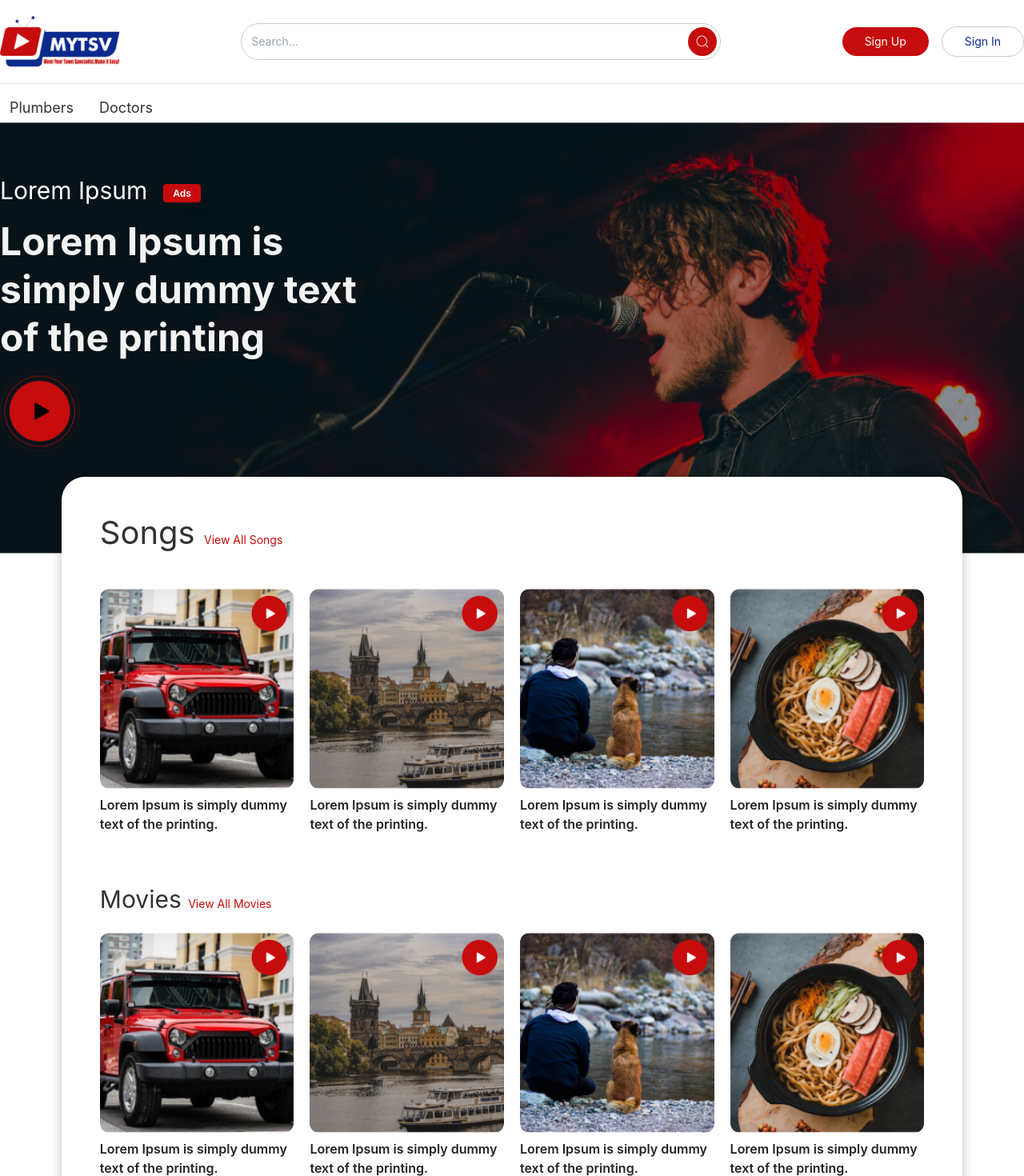
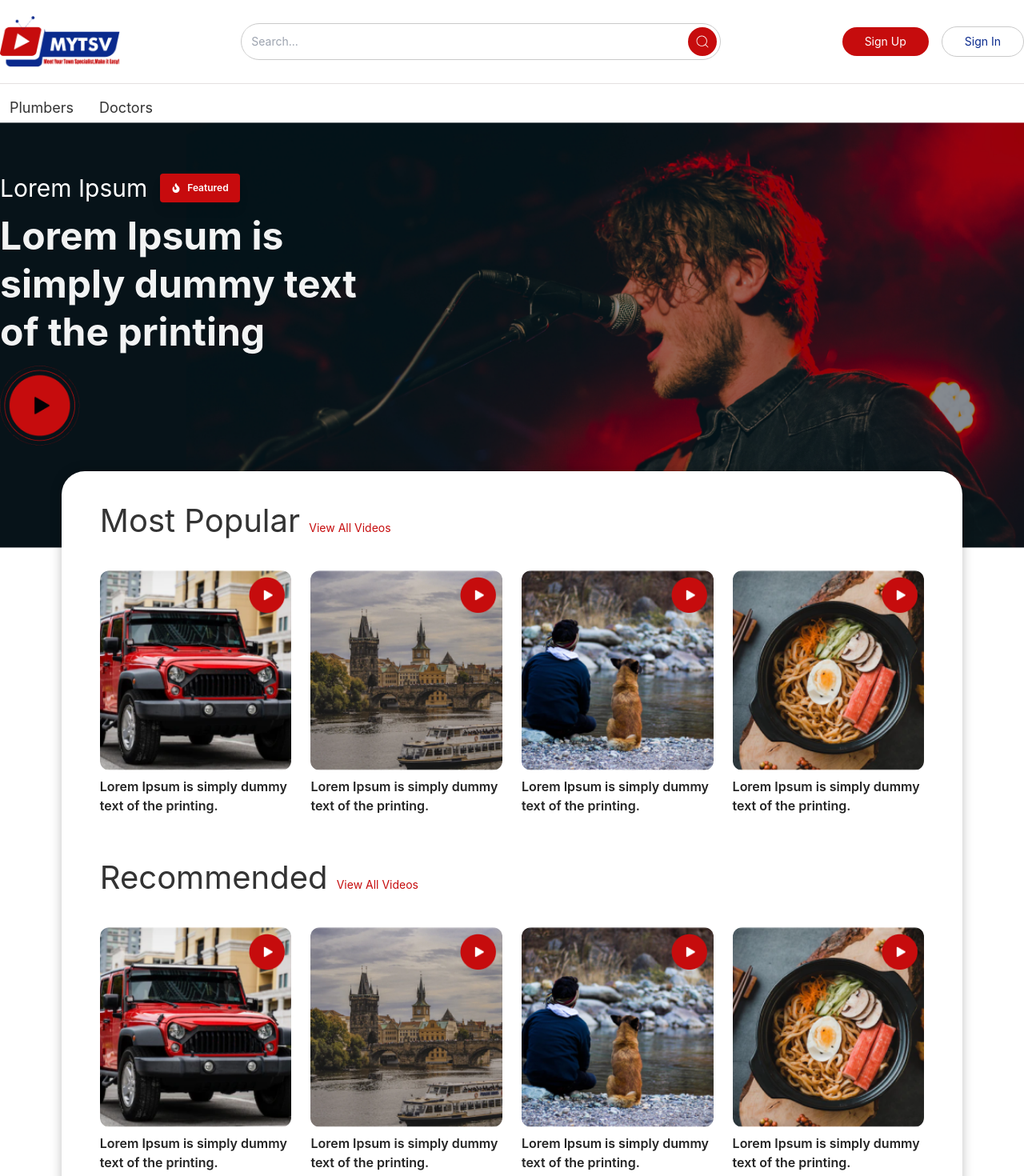
Before and after one commit to sesita/tsv, a React (Create React App) app in the folder react-app/: page / in a window 1280 px wide. Shown: the top 1470 px of the page at 80% size. Built offline with nearby package versions, Linux system fonts and the light colour scheme.

Commit message:
fix: pages

```diff
--- a/react-app/src/components/Home/Featured.jsx
+++ b/react-app/src/components/Home/Featured.jsx
@@ -1,6 +1,6 @@
 import React from "react";
 import { Link } from "react-router-dom";
-import AdsRibon from "../Common/AdsRibon";
+import { FaFire } from "react-icons/fa";
 
 const Featured = () => {
     return (
@@ -16,15 +16,21 @@
             >
                 <div className="container mx-auto text-white">
                     <div className="w-[100%] max-w-[450px]">
-                        <h4 className="md:text-3xl text-lg flex items-center">
-                            Lorem Ipsum
-                            <div>
-                                <AdsRibon />
-                            </div>
+                        <h4 className="md:text-3xl text-lg flex items-center gap-4">
+                            <span>Lorem Ipsum</span>
+                            <span className="text-[12px] bg-[#c70b0d] font-italic rounded-[4px] px-[14px] font-semibold shadow-lg flex items-center gap-2">
+                                <FaFire /> Featured
+                            </span>
                         </h4>
-                        <h1 className="md:text-5xl text-2xl font-semibold md:font-bold my-3 md:leading-tight text-white opacity-95">Lorem Ipsum is simply dummy text of the printing</h1>
+                        <h1 className="md:text-5xl text-2xl font-semibold md:font-bold my-3 md:leading-tight text-white opacity-95">
+                            Lorem Ipsum is simply dummy text of the printing
+                        </h1>
                         <Link to={""}>
-                            <img src={require("../../assets/img/PlayIcon.png")} alt="Play Icon" className="inline w-full md:max-w-[100px] max-w-[45px]" />
+                            <img
+                                src={require("../../assets/img/PlayIcon.png")}
+                                alt="Play Icon"
+                                className="inline w-full md:max-w-[100px] max-w-[45px]"
+                            />
                         </Link>
                     </div>
                 </div>
--- a/react-app/src/components/Home/Videos.jsx
+++ b/react-app/src/components/Home/Videos.jsx
@@ -6,14 +6,14 @@
     return (
         <>
             <section className="mb-16 md:px-0 px-3">
-                <div className={`mx-auto md:w-[88%] ${hideShadow ? "" : "shadow-[0px_0px_14px_0px_rgba(0,0,0,0.25)]"} md:pt-10 pt-6 px-12 rounded-[29px] -mt-24 z-20 bg-white pb-10`}>
-                    <h2 className="text-[40px] mb-10">
-                        Songs{" "}
+                <div className={`mx-auto md:w-[88%] ${hideShadow ? "" : "shadow-[0px_0px_14px_0px_rgba(0,0,0,0.25)]"} pt-8 px-12 rounded-[29px] -mt-24 z-20 bg-white pb-10`}>
+                    <h2 className="text-[40px] mb-8">
+                        Most Popular{" "}
                         <Link to={""} className="text-sm font-normal text-[#C60C0D]">
-                            View All Songs
+                            View All Videos
                         </Link>
                     </h2>
-                    <div className="grid gap-5 xl:grid-cols-4 lg:grid-cols-3 md:grid-cols-2 sm:grid-cols-1 mb-16">
+                    <div className="grid gap-6 xl:grid-cols-4 lg:grid-cols-3 md:grid-cols-2 sm:grid-cols-1 mb-12">
                         <VideoBox
                             info={{
                                 _id: 1,
@@ -44,13 +44,13 @@
                         />
                     </div>
 
-                    <h2 className="text-3xl mb-6">
-                        Movies{" "}
+                    <h2 className="text-[40px] mb-8">
+                        Recommended{" "}
                         <Link to={""} className="text-sm text-[#C60C0D]">
-                            View All Movies
+                            View All Videos
                         </Link>
                     </h2>
-                    <div className="grid gap-5 xl:grid-cols-4 lg:grid-cols-3 md:grid-cols-2 sm:grid-cols-1 mb-16">
+                    <div className="grid gap-6 xl:grid-cols-4 lg:grid-cols-3 md:grid-cols-2 sm:grid-cols-1 mb-16">
                         <VideoBox
                             info={{
                                 _id: 1,
--- a/react-app/src/components/Layouts/UserLayout.jsx
+++ b/react-app/src/components/Layouts/UserLayout.jsx
@@ -1,11 +1,13 @@
 import React from "react";
 import NormalLayout from "./NormalLayout";
 import Banner from "../User/Banner";
+import Categories from "../../components/Home/Categories";
 
 const UserLayout = ({ pageTitle, children }) => {
   return (
     <>
       <NormalLayout>
+      <Categories />
         <Banner pageTitle={pageTitle} />
         <section className="container mx-auto lg:px-0 px-2 -mt-28 mb-14">
           <div className="shadow-lg rounded-2xl py-14 px-10 bg-white">
--- a/react-app/src/components/Search/Videos.jsx
+++ b/react-app/src/components/Search/Videos.jsx
@@ -5,11 +5,10 @@
 const Videos = ({ searchQuery }) => {
     return (
         <>
-      <section className="md:px-0 px-2">
-        <div className="container mx-auto">
-          <div className="shadow-lg rounded-2xl py-8 px-6 bg-white -mt-20 mb-12">
+            <section className="mb-16 md:px-0 px-3">
+                <div className="mx-auto md:w-[88%] shadow-[0px_0px_14px_0px_rgba(0,0,0,0.25)] pt-8 px-12 rounded-[29px] -mt-24 z-20 bg-white pb-10">
                     <FilterOptions />
-            <div className="grid grid-cols-1 gap-4 lg:grid-cols-4 md:grid-cols-3 sm:grid-cols-2">
+                    <div className="grid grid-cols-1 gap-x-8 gap-y-10 lg:grid-cols-4 md:grid-cols-3 sm:grid-cols-2">
                         <VideoBox
                             info={{
                                 _id: 1,
@@ -68,7 +67,6 @@
                         />
                     </div>
                 </div>
-        </div>
             </section>
         </>
     );
--- a/react-app/src/components/SingleVideo/Banner.jsx
+++ b/react-app/src/components/SingleVideo/Banner.jsx
@@ -3,7 +3,9 @@
         <>
             <section className="bg-gradient-to-r from-gray-900 via-gray-700 to-black pt-10 pb-20">
                 <div className="container mx-auto md:px-0 px-2">
-          <h2 className="text-white text-5xl font-semibold">{text}</h2>
+                    <h2 className="text-white text-5xl font-semibold">
+                        {text}
+                    </h2>
                 </div>
             </section>
         </>
--- a/react-app/src/components/SingleVideo/MainBox.jsx
+++ b/react-app/src/components/SingleVideo/MainBox.jsx
@@ -8,14 +8,14 @@
         <>
             <section>
                 <div className="container mx-auto md:px-0 px-2">
-          <div className="rounded-3xl py-8 px-8 shadow bg-white -mt-10">
+                    <div className="rounded-3xl py-8 px-8 shadow-[box-shadow: 0px 0px 14px 0px rgba(0, 0, 0, 0.25)] bg-white -mt-10">
                         <Video />
                         <div className="flex gap-6 mt-5">
                             <div className="flex-1">
                                 <VideoInfo />
                                 <Comments />
                             </div>
-              <div className="w-full max-w-[300px] flex flex-col gap-5 shadow p-2 rounded">
+                            <div className="w-full max-w-[300px] flex flex-col gap-5 p-2 rounded">
                                 <VideoBox
                                     info={{
                                         _id: 1,
--- a/react-app/src/pages/Auth/Signin.js
+++ b/react-app/src/pages/Auth/Signin.js
@@ -13,15 +13,14 @@
 
     const handleLogin = async (e) => {
         e.preventDefault();
-        const name = e.target.name.value;
         const email = e.target.email.value;
         const password = e.target.password.value;
 
-        if (!name || !email || !password || name === "" || email === "" || password === "") {
+        if (!email || !password || email === "" || password === "") {
             toast.error("All field are required!");
         } else {
             toast.success("Login successfully");
-            await login({ _id: 1234, name, email, password });
+            await login({ _id: 1234, name: 'tester', email, password });
             setTimeout(() => {
                 navigate("/");
             }, 1000);
```
Also changed, not shown: react-app/src/components/Common/Header.jsx (+5 -7 lines), react-app/src/components/SingleVideo/Comments.jsx (+15 -7 lines), react-app/src/components/SingleVideo/VideoInfo.jsx (+6 -2 lines), react-app/src/components/SingleVideo/Video.jsx (indentation only). Lines whose indentation alone changed are shown as unchanged.
